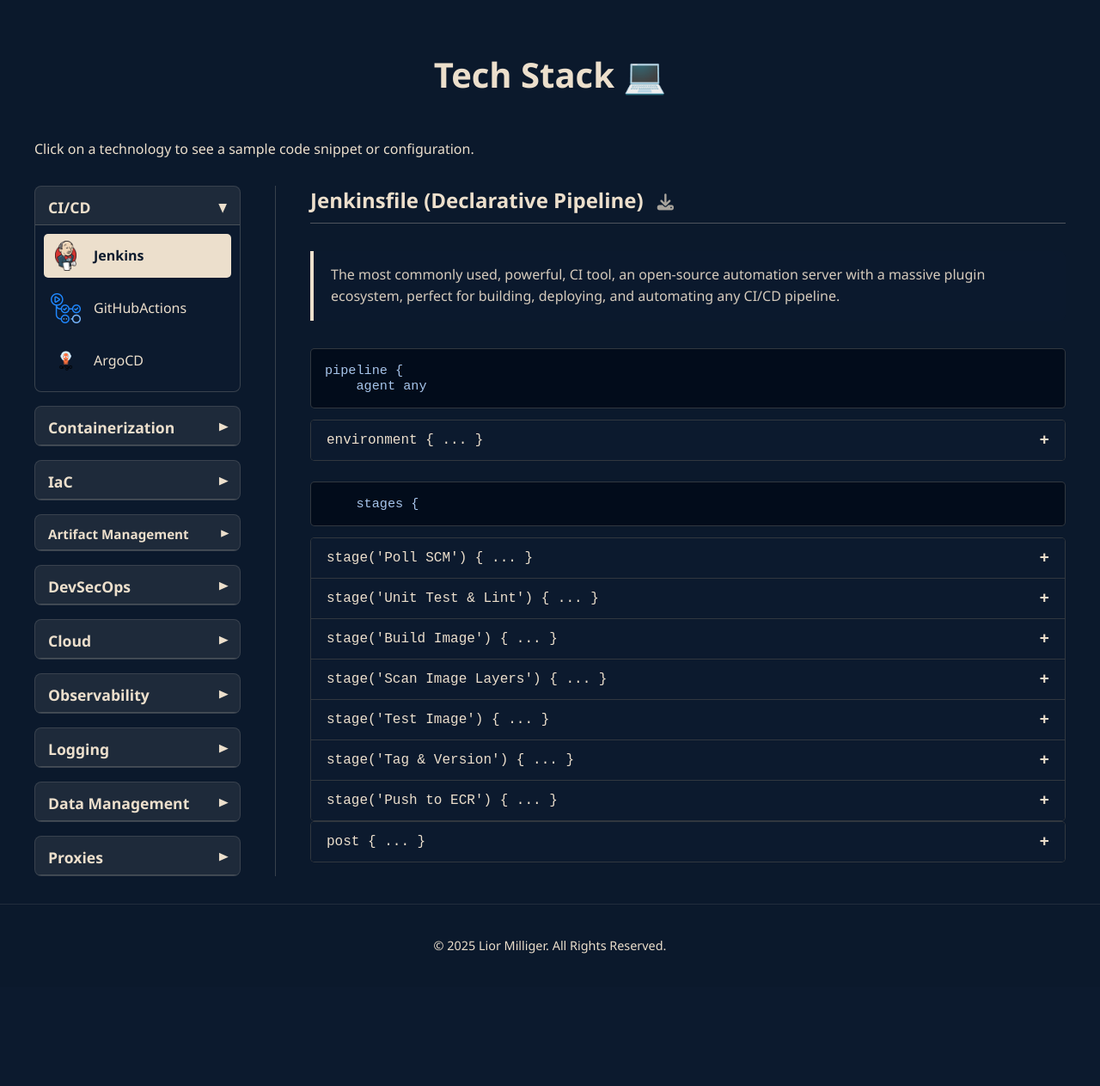
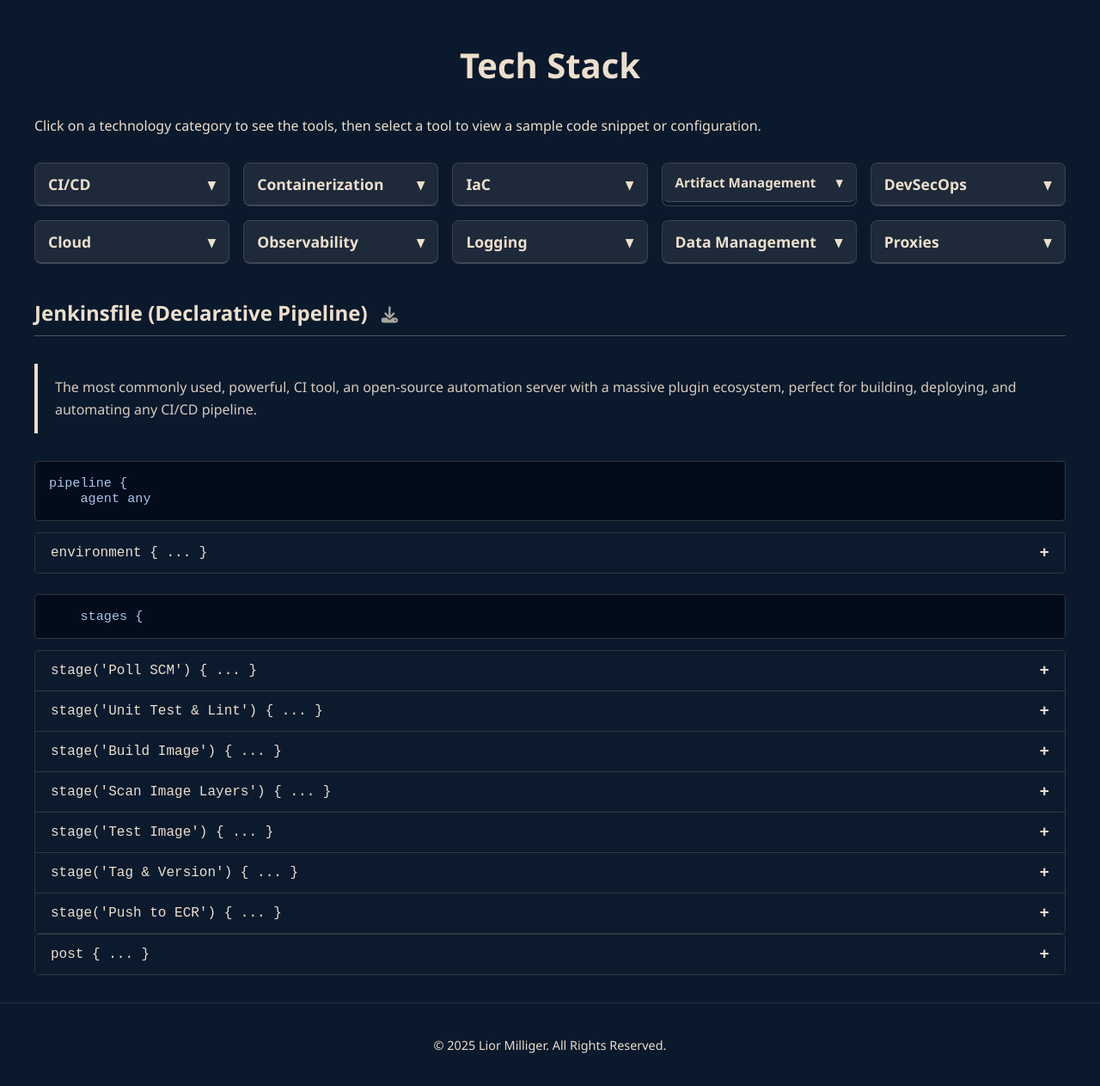
Before and after one commit to liormilliger/mywebsite-app, a Flask app: page /tech-in-action in a window 1280 px wide. Shown: the part 73-1336 px from the top of the page at 86% size. Before the commit the page ends 1182 px from the top, so only its background shows below. Run offline with Flask 3, Linux system fonts and the light colour scheme.

Commit message:
Changing page design to have tech menu at top

```diff
--- a/app/static/css/style.css
+++ b/app/static/css/style.css
@@ -119,10 +119,12 @@ main {
     margin: 1rem auto 0;
 }
 
+/* MODIFIED: Reduced margins for the main title */
 .page-content h1 {
     font-size: 2.5rem;
     text-align: center;
-    margin-bottom: 3rem;
+    margin-top: 1rem; /* Reduced top margin */
+    margin-bottom: 2rem; /* Reduced bottom margin */
 }
 
 /* --- Footer --- */
@@ -134,31 +136,34 @@ footer {
 }
 
 /* --- STYLES FOR TECH STACK PAGE --- */
+/* MODIFIED: Changed to a column layout */
 .tech-container {
     display: flex;
+    flex-direction: column; /* Stacks the grid and the display area vertically */
     gap: 2.5rem;
     margin-top: 2rem;
     text-align: left;
 }
 
-/* MODIFIED: Changed the container to a flex column to use 'gap' for precise spacing */
+/* MODIFIED: Converted the list into a 2x5 grid for the top menu */
 .tech-list {
-    flex: 0 0 240px;
-    border-right: 1px solid rgba(236, 223, 204, 0.2);
-    padding-right: 2.5rem;
-    display: flex;
-    flex-direction: column;
-    gap: 0.5rem; /* This now controls the minimal space between frames */
+    display: grid;
+    grid-template-columns: repeat(5, 1fr); /* Creates 5 columns */
+    gap: 1rem; /* Space between the category frames */
+    border-right: none;
+    padding-right: 0;
 }
 
+/* MODIFIED: Add relative positioning for the dropdown content */
 .tech-category-frame {
     border: 1px solid rgba(236, 223, 204, 0.2);
     border-radius: 8px;
-    margin-bottom: 0; /* MODIFIED: Removed margin now that the parent container uses 'gap' */
     background-color: #0c1a2e;
-    overflow: hidden;
+    position: relative; /* Crucial for positioning the dropdown */
+    margin-bottom: 0;
 }
 
+/* MODIFIED: Add dropdown arrow and hover/active states */
 .tech-category-title {
     padding: 12px 15px;
     font-size: 1.1rem;
@@ -167,17 +172,55 @@ footer {
     background-color: rgba(236, 223, 204, 0.08);
     border-bottom: 1px solid rgba(236, 223, 204, 0.2);
     color: #ECDFCC;
+    border-radius: 8px; /* Give the title itself rounded corners */
+    cursor: pointer;
+    user-select: none;
+    display: flex;
+    justify-content: space-between;
+    align-items: center;
+    transition: background-color 0.3s ease;
+}
+
+.tech-category-title:hover, .tech-category-title.active-title {
+    background-color: rgba(236, 223, 204, 0.15);
+}
+
+.tech-category-title::after {
+    content: '▼';
+    font-size: 0.8em;
+    transition: transform 0.2s ease-in-out;
+}
+
+/* When the dropdown is open, the title's bottom corners shouldn't be rounded */
+.tech-category-title.active-title {
+    border-bottom-left-radius: 0;
+    border-bottom-right-radius: 0;
 }
 
 .tech-category-title.long-title {
     font-size: 0.95rem;
 }
 
+/* MODIFIED: Styles for the absolute-positioned dropdown menu */
 .tech-category-content {
+    display: none; /* Hidden by default */
+    position: absolute;
+    top: 100%; /* Position right below the title */
+    left: 0;
+    right: 0; /* Make it span the full width of the frame */
+    z-index: 100; /* Ensure it appears above other content */
+    background-color: #0c1a2e; /* Match the frame color */
+    border: 1px solid rgba(236, 223, 204, 0.2);
+    border-top: none; /* The title already has a bottom border */
+    border-radius: 0 0 8px 8px; /* Round the bottom corners */
     padding: 10px;
-    display: flex;
     flex-direction: column;
     gap: 5px;
+}
+
+/* NEW: This class, toggled by JS, makes the dropdown visible */
+.tech-category-content.open {
+    display: flex;
 }
 
 .tech-link {
@@ -444,15 +487,9 @@ footer {
         border-bottom: 1px solid rgba(236, 223, 204, 0.1);
     }
 
-    .tech-container {
-        flex-direction: column;
-        gap: 1.5rem;
-    }
-
+    /* MODIFIED: Tech stack grid for mobile */
     .tech-list {
-        flex: 1 1 auto;
-        border-right: none;
-        padding-right: 0;
+        grid-template-columns: repeat(2, 1fr); /* 2 columns on smaller screens */
     }
 
     .about-me-container {
--- a/app/templates/tech.html
+++ b/app/templates/tech.html
@@ -3,52 +3,9 @@
 {% block title %}Tech Stack - Lior Milliger{% endblock %}
 
 {% block content %}
-<style>
-    /* The grid properties for a 2-column layout have been removed.
-    The categories will now stack vertically in a single column by default.
-    */
-    .tech-list {
-        /* We can add a gap between the frames if desired */
-        display: flex;
-        flex-direction: column;
-        gap: 1rem;
-    }
-
-    /* Makes the category titles look clickable and adds a dropdown icon */
-    .tech-category-title {
-        cursor: pointer;
-        user-select: none; /* Prevents text from being highlighted on click */
-        display: flex;
-        justify-content: space-between;
-        align-items: center;
-        padding-bottom: 0.5rem; /* Adds some spacing below the title */
-    }
-
-    /* The dropdown icon (arrow) */
-    .tech-category-title::after {
-        content: '▼'; /* Down arrow for "open" state */
-        font-size: 0.8em;
-        margin-left: 10px;
-        transition: transform 0.2s ease-in-out;
-    }
-
-    /* Rotates the arrow when the category is collapsed */
-    .tech-category-title.collapsed::after {
-        transform: rotate(-90deg); /* Right arrow for "closed" state */
-    }
-
-    /* Ensures the tech links inside the dropdown are displayed correctly */
-    .tech-category-content {
-        display: flex; /* Or your original display property */
-        flex-wrap: wrap;
-        gap: 10px;
-    }
-
-</style>
-
 <div class="page-content">
-    <h1>Tech Stack 💻</h1>
-    <p>Click on a technology to see a sample code snippet or configuration.</p>
+    <h1>Tech Stack</h1>
+    <p>Click on a technology category to see the tools, then select a tool to view a sample code snippet or configuration.</p>
 
     <div class="tech-container">
         <div class="tech-list">
@@ -215,78 +172,81 @@
 
 <script>
 document.addEventListener('DOMContentLoaded', function() {
-    // --- Get all necessary elements from the page ---
     const techLinks = document.querySelectorAll('.tech-link');
     const contentPanels = document.querySelectorAll('.tech-content-panel');
-    const categoryTitles = document.querySelectorAll('.tech-category-title');
+    const categoryFrames = document.querySelectorAll('.tech-category-frame');
 
-    // --- Logic for Dropdown Categories ---
-    categoryTitles.forEach(title => {
-        title.addEventListener('click', function() {
-            // Find the content div right after the title
-            const content = this.nextElementSibling;
+    // --- Logic for Dropdown Menus ---
+    categoryFrames.forEach(frame => {
+        const title = frame.querySelector('.tech-category-title');
+        const content = frame.querySelector('.tech-category-content');
 
-            // Toggle 'collapsed' class to change the arrow icon via CSS
-            this.classList.toggle('collapsed');
+        title.addEventListener('click', (event) => {
+            event.stopPropagation(); // Prevent click from bubbling up to the document
 
-            // Toggle the visibility of the content
-            if (this.classList.contains('collapsed')) {
-                content.style.display = 'none';
-            } else {
-                content.style.display = 'flex'; // Use 'flex' to show the tech links
+            // Check if the clicked dropdown is already open
+            const isAlreadyOpen = content.classList.contains('open');
+
+            // Close all other dropdowns
+            document.querySelectorAll('.tech-category-content.open').forEach(openContent => {
+                openContent.classList.remove('open');
+                openContent.previousElementSibling.classList.remove('active-title');
+            });
+
+            // If it wasn't already open, open it
+            if (!isAlreadyOpen) {
+                content.classList.add('open');
+                title.classList.add('active-title');
             }
         });
     });
 
-    // --- Logic for showing content on the right when a tech link is clicked ---
+    // --- Close dropdowns if clicking anywhere outside ---
+    document.addEventListener('click', () => {
+        document.querySelectorAll('.tech-category-content.open').forEach(openContent => {
+            openContent.classList.remove('open');
+            openContent.previousElementSibling.classList.remove('active-title');
+        });
+    });
+
+    // --- Logic for showing content when a tech link is clicked ---
     techLinks.forEach(link => {
         link.addEventListener('click', function(event) {
             event.preventDefault();
+            event.stopPropagation(); // Stop click from closing the dropdown immediately
             const targetId = this.getAttribute('data-target');
 
-            // Make only the clicked link 'active'
             techLinks.forEach(l => l.classList.remove('active'));
             this.classList.add('active');
 
-            // Show only the corresponding content panel
             contentPanels.forEach(panel => panel.style.display = 'none');
             const targetPanel = document.getElementById(targetId);
             if (targetPanel) {
                 targetPanel.style.display = 'block';
             }
+
+            // Close all dropdowns after selection
+            document.querySelectorAll('.tech-category-content.open').forEach(openContent => {
+                openContent.classList.remove('open');
+                openContent.previousElementSibling.classList.remove('active-title');
+            });
         });
     });
 
-    // --- Function to set the initial state of the page on load ---
+    // --- Set the initial state of the page on load ---
     function initializePage() {
-        // 1. Hide all content panels on the right
         contentPanels.forEach(panel => panel.style.display = 'none');
 
-        // 2. Find the link that should be active by default (the one with the 'active' class)
         const activeLink = document.querySelector('.tech-link.active');
-
-        // 3. Show its corresponding content panel
         if (activeLink) {
             const activeTargetId = activeLink.getAttribute('data-target');
-            document.getElementById(activeTargetId).style.display = 'block';
+            const activePanel = document.getElementById(activeTargetId);
+            if (activePanel) {
+                activePanel.style.display = 'block';
+            }
         }
-
-        // 4. Collapse all categories except the one containing the active link
-        categoryTitles.forEach(title => {
-            const content = title.nextElementSibling;
-            // If the content div contains the active link, keep it open
-            if (activeLink && content.contains(activeLink)) {
-                content.style.display = 'flex';
-                title.classList.remove('collapsed');
-            } else {
-                // Otherwise, hide it and mark the title as collapsed
-                content.style.display = 'none';
-                title.classList.add('collapsed');
-            }
-        });
     }
 
-    // Run the initialization function when the page is ready
     initializePage();
 });
 </script>
```
Also changed, not shown: app/static/images/tech/helm-logo.png (added).
